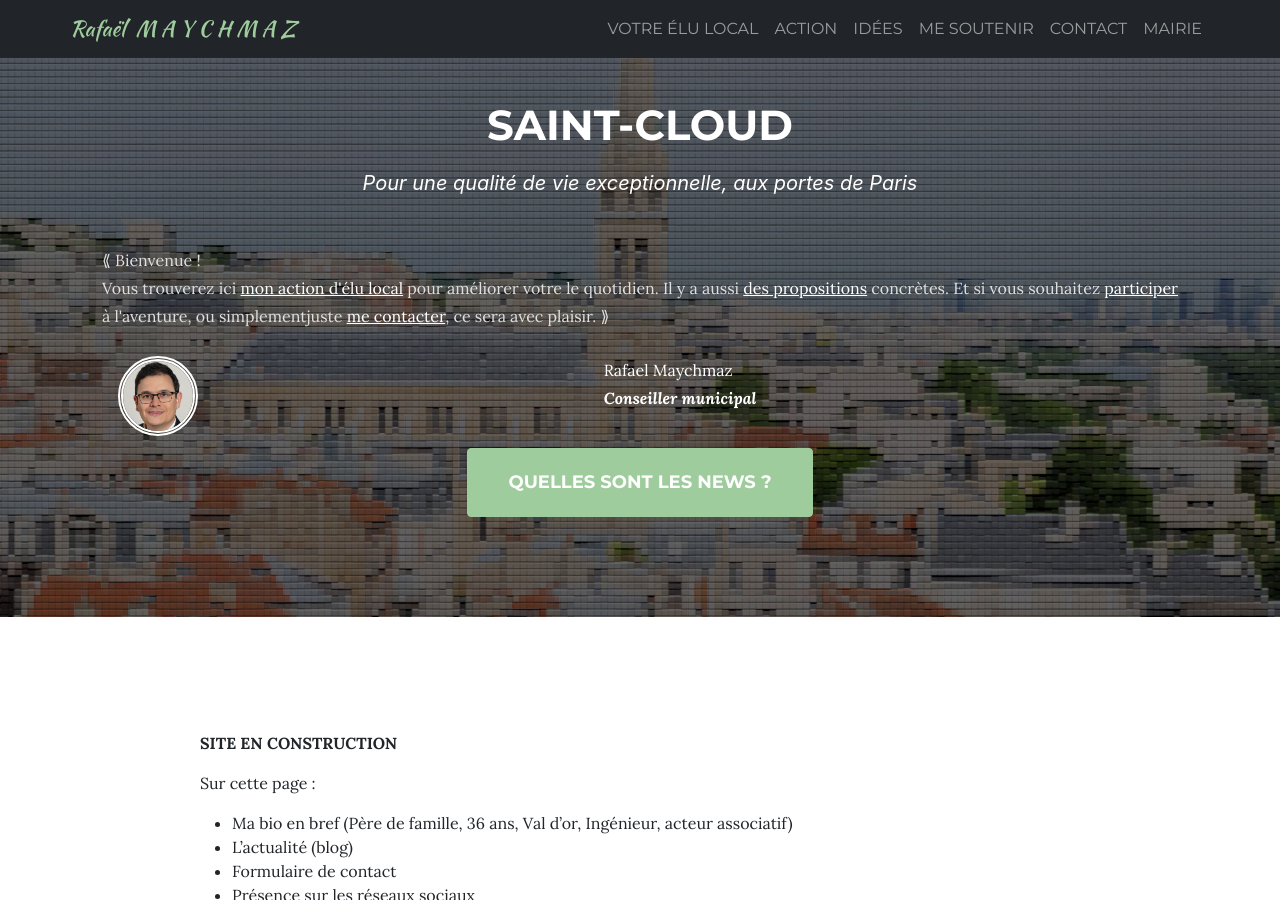
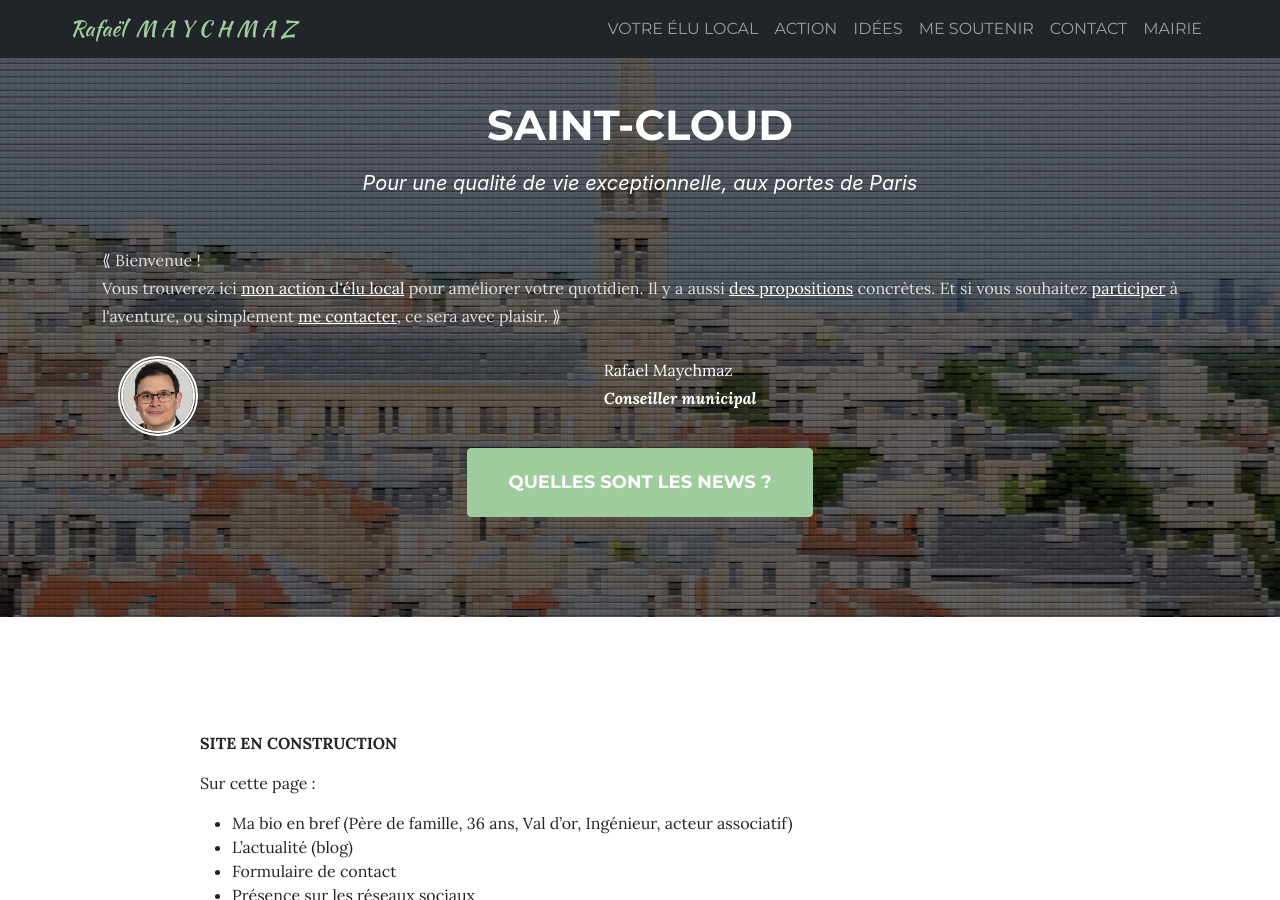
Before and after one commit to RafaelMaychmaz/rafaelmaychmaz_politique, a Jekyll site: the page built from index.md, in a window 1280 px wide and 900 px high. Built offline with Jekyll 4.4.1, drawn with Linux system fonts in a browser that asks for light colours; nearby versions of some CDN libraries.

Commit message:
update index

```diff
--- a/_layouts/rm_index.html
+++ b/_layouts/rm_index.html
@@ -37,9 +37,9 @@
             <div class="quote_container">
               <div class="quote_text">
                 <p>⟪ Bienvenue !<br>
-                  Vous trouverez ici <a href="/action.html">mon action d'élu local</a> pour améliorer votre le quotidien.
+                  Vous trouverez ici <a href="/action.html">mon action d'élu local</a> pour améliorer votre quotidien.
                   Il y a aussi <a href="/idees.html">des propositions</a> concrètes.
-                  Et si vous souhaitez <a href="/contact.html">participer</a> à l'aventure, ou simplementjuste <a href="/contact.html">me contacter</a>, ce sera avec plaisir. ⟫</p>
+                  Et si vous souhaitez <a href="/contact.html">participer</a> à l'aventure, ou simplement <a href="/contact.html">me contacter</a>, ce sera avec plaisir. ⟫</p>
               </div>
 
               <div class="quote_signature_container">
```
